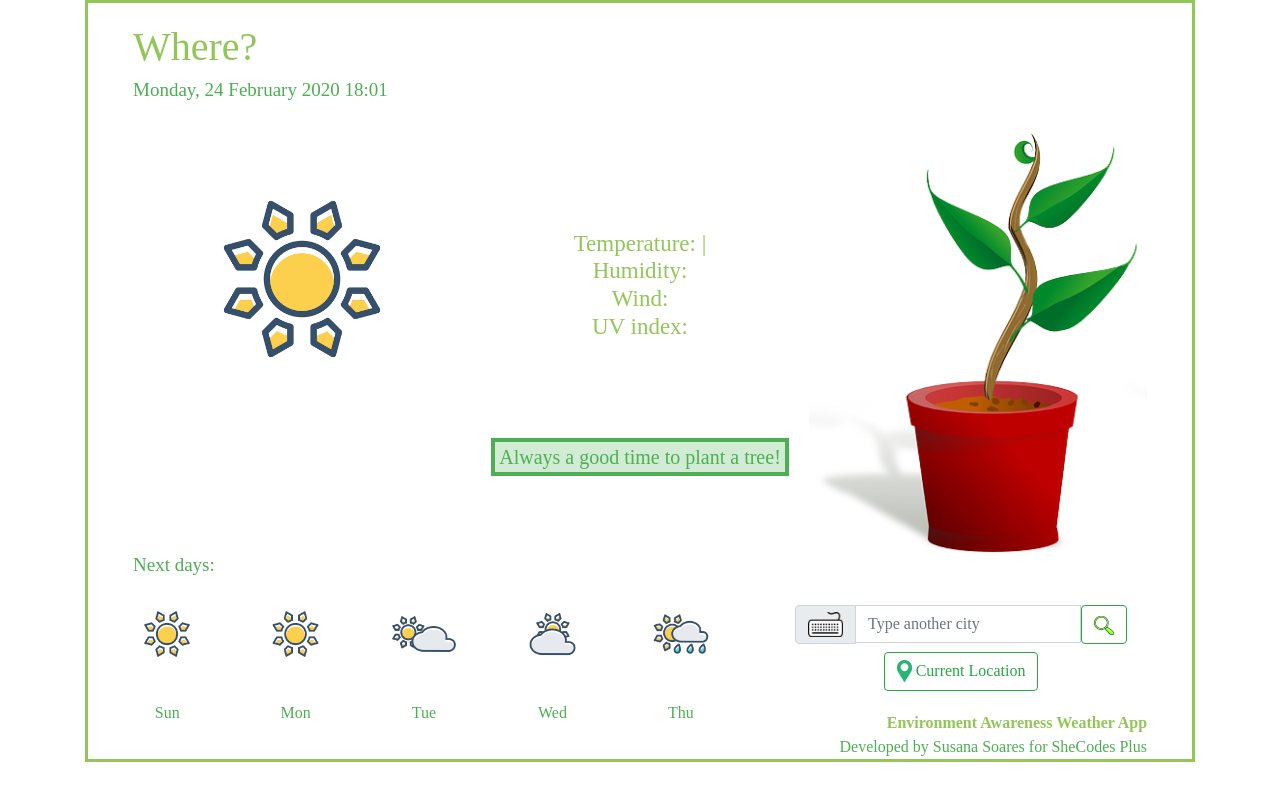
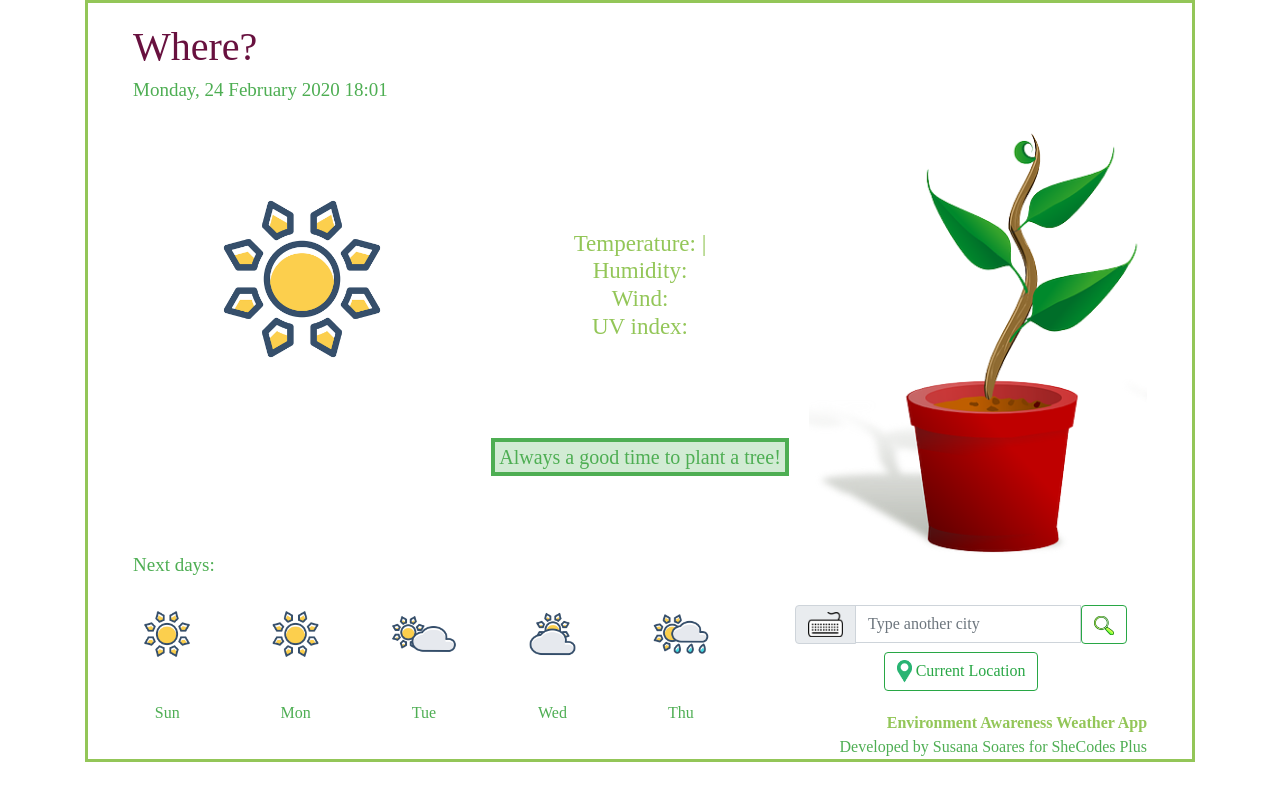
Before and after one commit to SuS-SC/EnvAWApp, a website built with Parcel: page index.html in a window 1280 px wide. Built offline with nearby package versions, Linux system fonts and the light colour scheme; a web font is replaced by a local one.

Commit message:
altered color of h3 - experience for successful import to repository

```diff
--- a/src/styles.css
+++ b/src/styles.css
@@ -12,7 +12,6 @@ body {
   border-style: solid;
   border-width: 3px;
   border-style: solid;
-
 }
 
 .container {
@@ -25,7 +24,7 @@ body {
 h3 {
   font-size: 40px;
   font-weight: 300;
-  color: #93c658;
+  color: #68113f;
 }
 #location {
   font-size: 40px;
@@ -81,8 +80,8 @@ a {
   color: #4eae53;
 }
 #current-location {
-  display:block;
-margin: 0 auto;
+  display: block;
+  margin: 0 auto;
 }
 footer {
   color: #4eae53;
```
